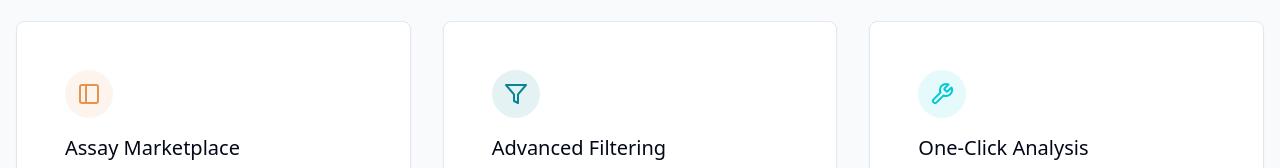
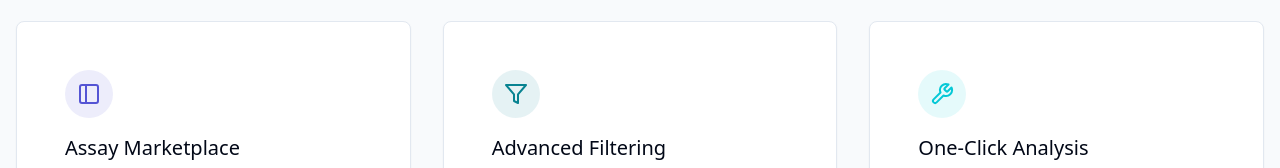
Before and after one commit to AdelBenamaraAI/assay-compass-platform, a React (Vite) app: page / in a window 1280 px wide. Shown: the part 231-399 px from the top of the page. Built offline with nearby package versions, Linux system fonts and the light colour scheme.

Commit message:
Code edited in Lovable Code Editor
Edited UI in Lovable

```diff
--- a/src/index.css
+++ b/src/index.css
@@ -14,7 +14,7 @@
     --popover: 0 0% 100%;
     --popover-foreground: 222.2 84% 4.9%;
 
-    --primary: 28 75% 60%;
+    --primary: 240 60% 58%;
     --primary-foreground: 240 10% 10%;
 
     --secondary: 186 89% 30%;
@@ -31,7 +31,7 @@
 
     --border: 214.3 31.8% 91.4%;
     --input: 214.3 31.8% 91.4%;
-    --ring: 28 75% 60%;
+    --ring: 240 60% 58%;
 
     --radius: 0.5rem;
 
```
